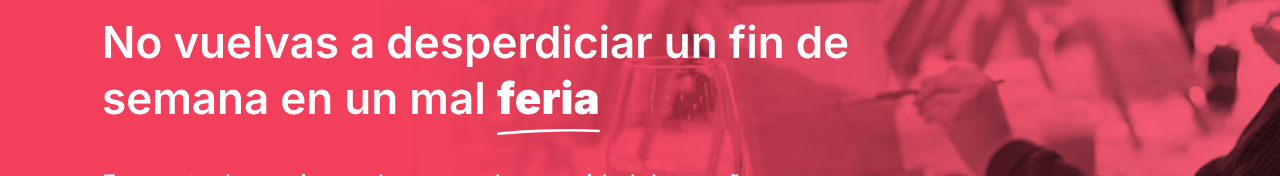
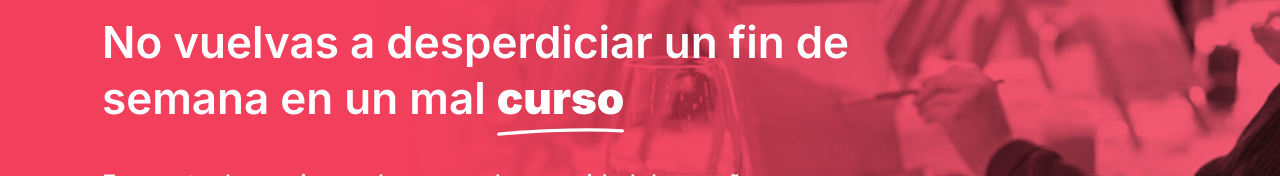
Before and after one commit to Meevent-pe/Meevent-WebApp, a Next.js app: page / in a window 1280 px wide. Shown: the part 143-319 px from the top of the page. Built offline with nearby package versions, Linux system fonts and the light colour scheme.

Commit message:
style(hero): force rotating words to new line and update words list

```diff
--- a/src/components/ui/AnimatedRotatingWords.tsx
+++ b/src/components/ui/AnimatedRotatingWords.tsx
@@ -15,7 +15,7 @@ interface AnimatedRotatingWordsProps {
     intervalMs?: number;
 }
 
-const DEFAULT_WORDS = ["evento", "taller", "concierto", "feria", "curso"];
+const DEFAULT_WORDS = ["evento", "taller", "concierto", "curso"];
 
 export default function AnimatedRotatingWords({
     words = DEFAULT_WORDS,
--- a/src/components/views/landing-page/HeroSection.tsx
+++ b/src/components/views/landing-page/HeroSection.tsx
@@ -1,4 +1,3 @@
-import { EarlyAccessButton } from "@/components/ui/EarlyAccessButton";
 import { MeeventLogo } from "@/components/ui/MeeventLogo";
 import { EarlyAccessForm } from "./EarlyAccessForm";
 import { UserList } from "./UserList";
@@ -15,7 +14,9 @@ export const HeroSection = ({ usersCount }: { usersCount: number }) => {
                 <div>
                     <h1 className="text-center text-[32px]/10 font-semibold text-white xl:w-207 xl:text-start xl:text-[44px]/14">
                         No vuelvas a desperdiciar un fin de semana en un mal{" "}
-                        <AnimatedRotatingWords />
+                        <span className="block xl:inline-block">
+                            <AnimatedRotatingWords />
+                        </span>
                     </h1>
                     <h2 className="sr-only">
                         Plataforma para descubrir eventos confiables con reseñas reales en Perú
```
